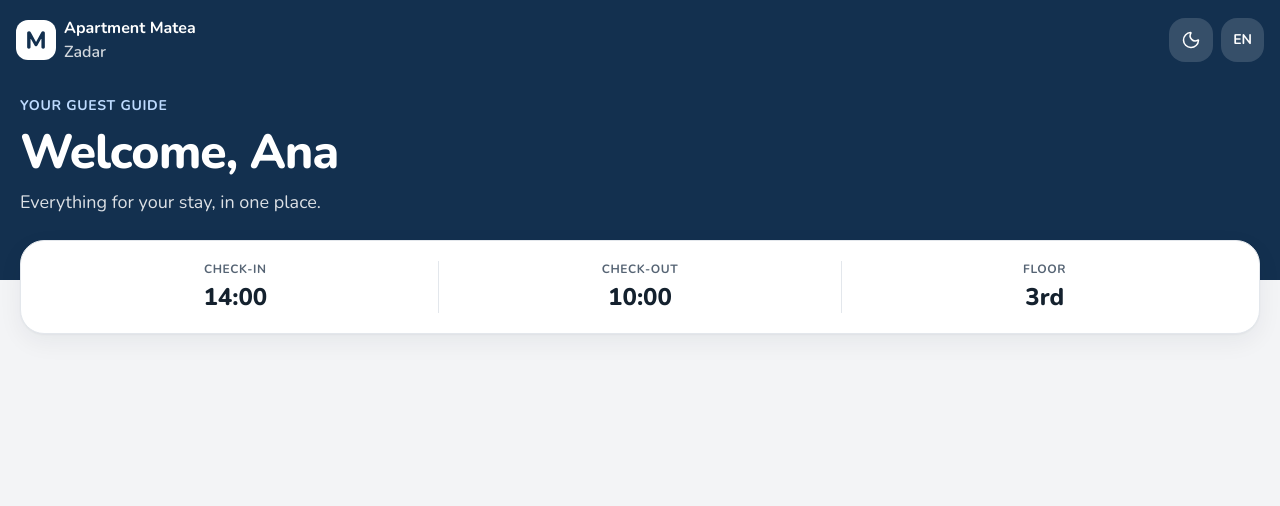
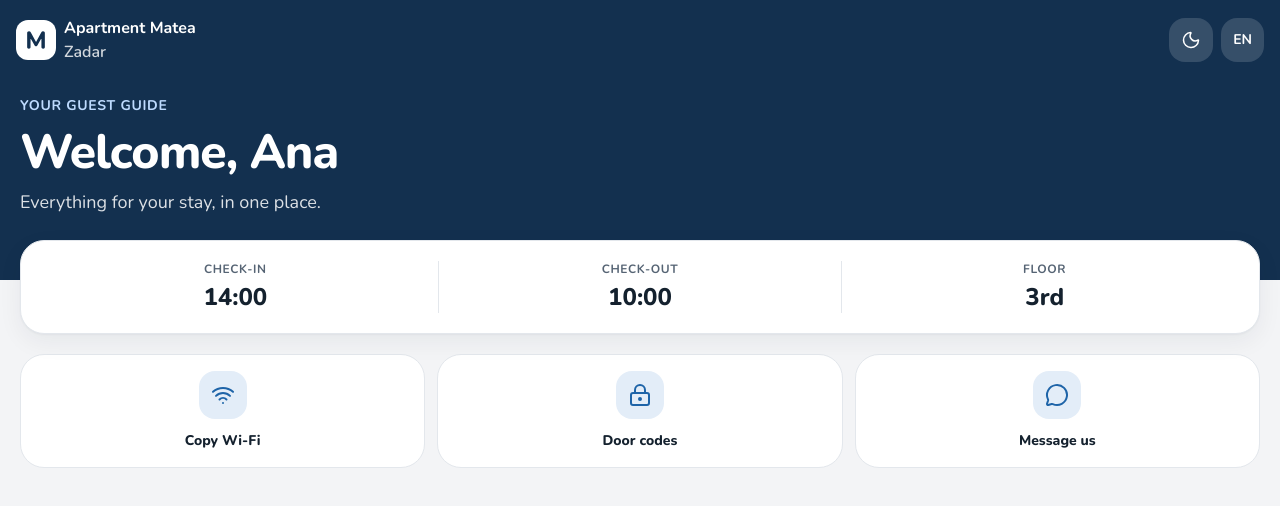
Before and after one commit to jcelic/apartment-guest-guide-v2, a Next.js app: page / in a window 1280 px wide. Shown: the top 506 px of the page. Built offline with nearby package versions, Linux system fonts and the light colour scheme.

Commit message:
feat: add quick actions for Wi-Fi, door codes and WhatsApp

```diff
--- a/src/app/globals.css
+++ b/src/app/globals.css
@@ -67,6 +67,10 @@
     line-height: 1.5;
   }
 
+  html:has(dialog[open]:modal) {
+    overflow: hidden;
+  }
+
   h1,
   h2,
   h3 {
--- a/src/app/page.tsx
+++ b/src/app/page.tsx
@@ -1,4 +1,5 @@
 import Header from '@/components/Header';
+import QuickActions from '@/components/QuickActions';
 import StayInfo from '@/components/StayInfo';
 
 const Page = () => {
@@ -8,8 +9,8 @@ const Page = () => {
         <Header />
 
         <div className="px-5 pt-4">
-          <p className="text-sm font-bold tracking-wider text-blue-200">
-            YOUR GUEST GUIDE
+          <p className="text-sm font-bold tracking-wider text-blue-200 uppercase">
+            Your guest guide
           </p>
 
           <h1 className="mt-3 text-4xl font-extrabold sm:text-5xl">
@@ -25,6 +26,8 @@ const Page = () => {
       <div className="relative z-10 mx-5 -mt-10">
         <StayInfo />
       </div>
+
+      <QuickActions />
     </>
   );
 };
--- /dev/null
+++ b/src/components/DoorCodesDialog.tsx
@@ -0,0 +1,111 @@
+'use client';
+
+import { useEffect, useRef, type ReactNode } from 'react';
+import { Building2, DoorClosedLocked, KeyRound, X } from 'lucide-react';
+
+type DoorCodesDialogProps = {
+  open: boolean;
+  onClose: () => void;
+};
+
+type CodeCardProps = {
+  icon: ReactNode;
+  title: string;
+  description: string;
+  children: ReactNode;
+};
+
+const CodeCard = ({ icon, title, description, children }: CodeCardProps) => {
+  return (
+    <div className="rounded-3xl border border-line bg-surface-2 p-4">
+      <div className="flex items-center gap-3">
+        <span className="flex size-12 shrink-0 items-center justify-center rounded-2xl bg-accent-soft text-accent [&_svg]:size-6">
+          {icon}
+        </span>
+
+        <div>
+          <h3 className="font-extrabold">{title}</h3>
+          <p className="mt-1 text-sm text-muted">{description}</p>
+        </div>
+      </div>
+
+      <div className="mt-5 flex items-center gap-2 text-3xl leading-none font-extrabold tracking-wider tabular-nums">
+        {children}
+      </div>
+    </div>
+  );
+};
+
+const DoorCodesDialog = ({ open, onClose }: DoorCodesDialogProps) => {
+  const ref = useRef<HTMLDialogElement>(null);
+
+  useEffect(() => {
+    const dialog = ref.current;
+    if (!dialog) return;
+
+    if (open && !dialog.open) {
+      dialog.showModal();
+    } else if (!open && dialog.open) {
+      dialog.close();
+    }
+  }, [open]);
+
+  return (
+    <dialog
+      ref={ref}
+      aria-labelledby="door-codes-title"
+      onClose={onClose}
+      onClick={(e) => {
+        if (e.target === e.currentTarget) onClose();
+      }}
+      className="mx-0 mt-auto mb-0 max-h-[90dvh] w-full max-w-none rounded-t-3xl border border-line bg-surface text-foreground shadow-card backdrop:bg-black/55 sm:m-auto sm:max-w-md sm:rounded-3xl"
+    >
+      <div className="p-5 pb-[max(1.25rem,env(safe-area-inset-bottom))] sm:p-6">
+        <div className="flex items-center justify-between gap-4">
+          <h2 id="door-codes-title" className="text-2xl font-extrabold">
+            Door codes
+          </h2>
+
+          <button
+            type="button"
+            aria-label="Close door codes"
+            className="flex size-11 shrink-0 cursor-pointer items-center justify-center rounded-2xl bg-surface-2 transition-colors duration-200 hover:bg-accent-soft focus-visible:outline-2 focus-visible:outline-offset-2 focus-visible:outline-accent"
+            onClick={onClose}
+          >
+            <X className="size-5" />
+          </button>
+        </div>
+
+        <p className="mt-2 text-muted">You&apos;ll need both, in this order.</p>
+
+        <div className="mt-6 space-y-3">
+          <CodeCard
+            icon={<Building2 />}
+            title="1 · Building entrance"
+            description="Keypad at the building entrance"
+          >
+            <span>00</span>
+            <span
+              role="img"
+              aria-label="key button"
+              className="inline-flex size-9 items-center justify-center rounded-xl border border-line bg-surface text-accent"
+            >
+              <KeyRound className="size-5" />
+            </span>
+            <span>0000</span>
+          </CodeCard>
+
+          <CodeCard
+            icon={<DoorClosedLocked />}
+            title="2 · Key lockbox"
+            description="On the wall next to the apartment door"
+          >
+            <span>0000</span>
+          </CodeCard>
+        </div>
+      </div>
+    </dialog>
+  );
+};
+
+export default DoorCodesDialog;
--- /dev/null
+++ b/src/components/QuickAction.tsx
@@ -0,0 +1,53 @@
+'use client';
+
+import type { ReactNode } from 'react';
+
+type QuickActionProps = {
+  icon: ReactNode;
+  label: string;
+} & (
+  | {
+      href: string;
+      onClick?: never;
+    }
+  | {
+      href?: never;
+      onClick: () => void;
+    }
+);
+
+const QuickAction = ({ icon, label, href, onClick }: QuickActionProps) => {
+  const className =
+    'group flex min-w-0 cursor-pointer flex-col items-center justify-center gap-3 rounded-3xl border border-line bg-surface px-2 py-4 text-center text-foreground transition-colors duration-200 hover:bg-accent-soft focus-visible:outline-2 focus-visible:outline-offset-2 focus-visible:outline-accent';
+
+  const content = (
+    <>
+      <span className="flex size-12 shrink-0 items-center justify-center rounded-2xl bg-accent-soft text-accent transition-colors duration-200 group-hover:bg-surface [&_svg]:size-6">
+        {icon}
+      </span>
+
+      <span className="text-sm font-extrabold">{label}</span>
+    </>
+  );
+
+  if (href !== undefined) {
+    return (
+      <a
+        href={href}
+        className={className}
+        target="_blank"
+        rel="noopener noreferrer"
+      >
+        {content}
+      </a>
+    );
+  }
+
+  return (
+    <button type="button" onClick={onClick} className={className}>
+      {content}
+    </button>
+  );
+};
+
+export default QuickAction;
--- /dev/null
+++ b/src/components/QuickActions.tsx
@@ -0,0 +1,54 @@
+'use client';
+
+import { useState } from 'react';
+import { LockKeyhole, MessageCircle, Wifi } from 'lucide-react';
+import { toast } from 'sonner';
+import DoorCodesDialog from './DoorCodesDialog';
+import QuickAction from './QuickAction';
+
+const WIFI_PASSWORD = 'YOUR_WIFI_PASSWORD';
+const WHATSAPP_URL = 'https://wa.me/YOUR_PHONE_NUMBER';
+
+const QuickActions = () => {
+  const [codesDialogOpen, setCodesDialogOpen] = useState(false);
+
+  const onCopyWifi = async () => {
+    try {
+      await navigator.clipboard.writeText(WIFI_PASSWORD);
+      toast.success('Wi-Fi password copied');
+    } catch {
+      toast.error(`Could not copy. Password: ${WIFI_PASSWORD}`);
+    }
+  };
+
+  const onShowCodes = () => {
+    setCodesDialogOpen(true);
+  };
+
+  return (
+    <>
+      <div className="mx-5 mt-5 grid grid-cols-3 gap-3">
+        <QuickAction icon={<Wifi />} label="Copy Wi-Fi" onClick={onCopyWifi} />
+
+        <QuickAction
+          icon={<LockKeyhole />}
+          label="Door codes"
+          onClick={onShowCodes}
+        />
+
+        <QuickAction
+          icon={<MessageCircle />}
+          label="Message us"
+          href={WHATSAPP_URL}
+        />
+      </div>
+
+      <DoorCodesDialog
+        open={codesDialogOpen}
+        onClose={() => setCodesDialogOpen(false)}
+      />
+    </>
+  );
+};
+
+export default QuickActions;
```
